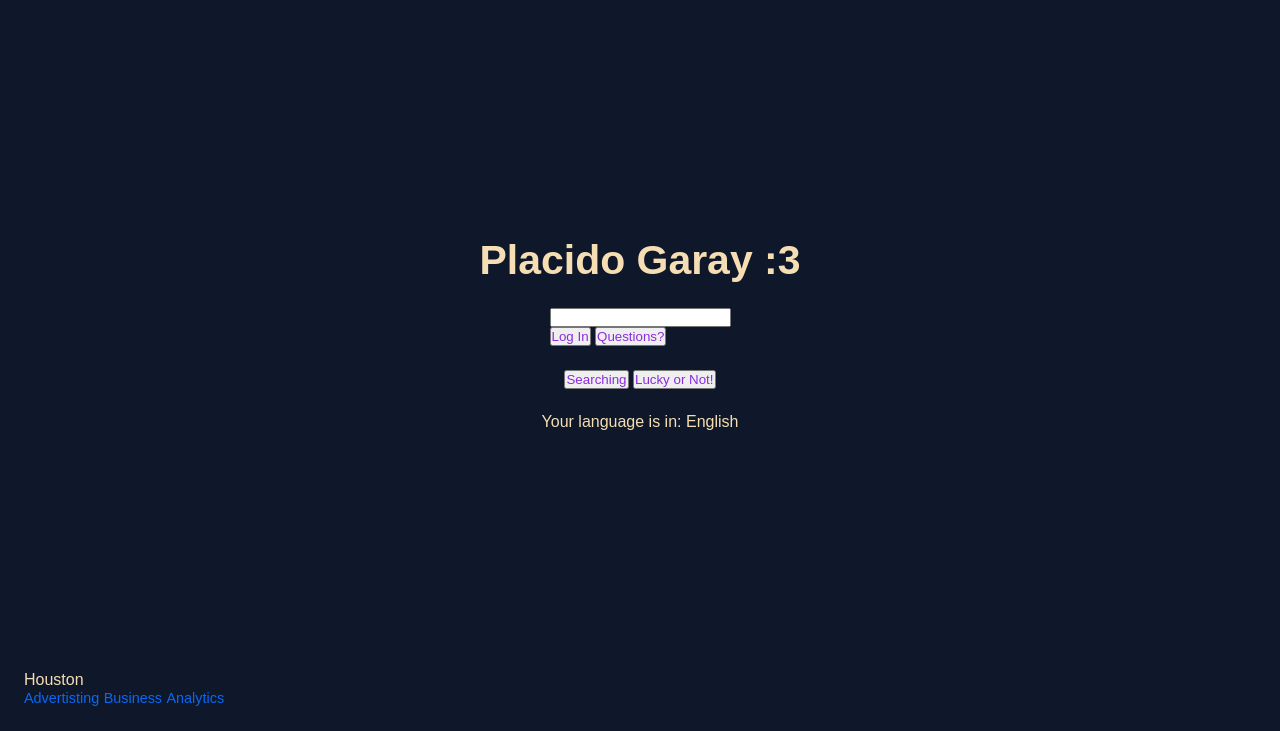
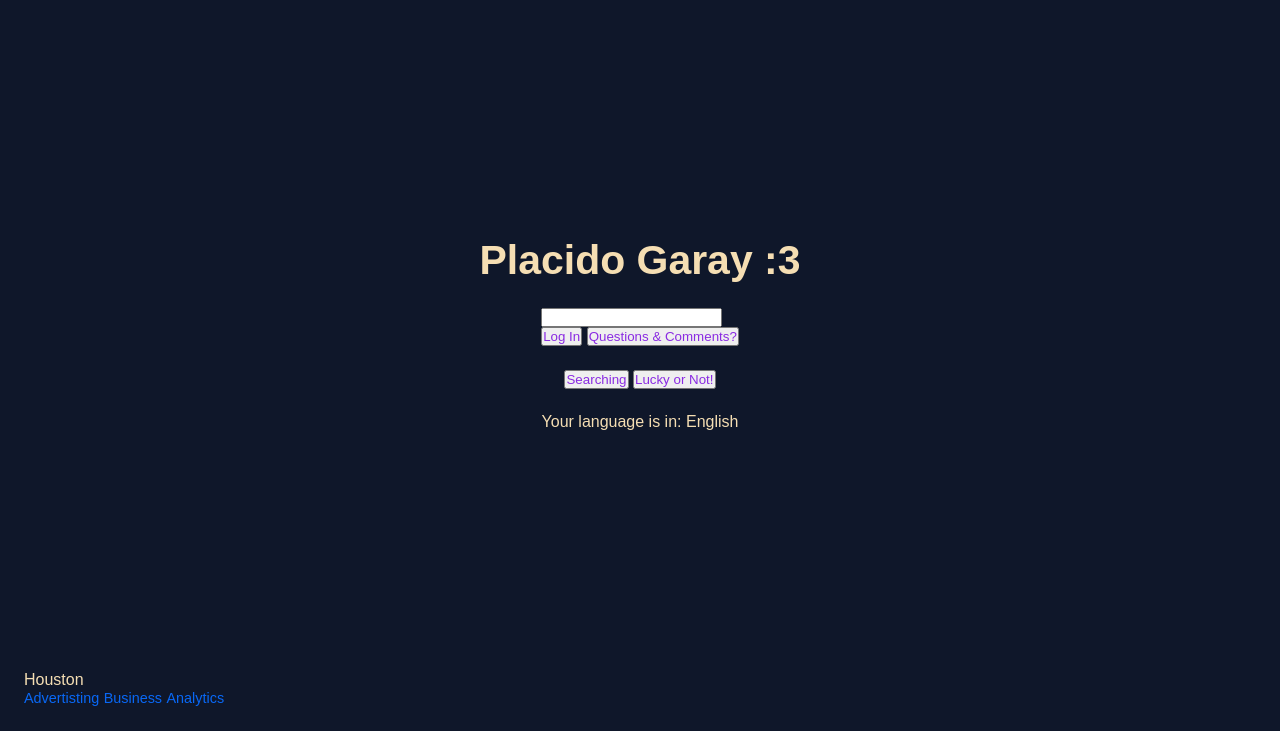
Before and after one commit to PlacidoG/My-Portfolio, a plain HTML site: page PlacidoG.github.io/html practice/Home.html in a window 1280 px wide. Shown: the part 69-800 px from the top of the page. Drawn offline with Linux system fonts and the light colour scheme; a script that the page names is missing.

Commit message:
Updated Home.html

```diff
--- a/PlacidoG.github.io/html practice/Home.html
+++ b/PlacidoG.github.io/html practice/Home.html
@@ -67,7 +67,7 @@
                 </button>
 
                 <button>
-                    Questions?
+                    Questions & Comments?
                 </button>
             </div>
         </div>
```
